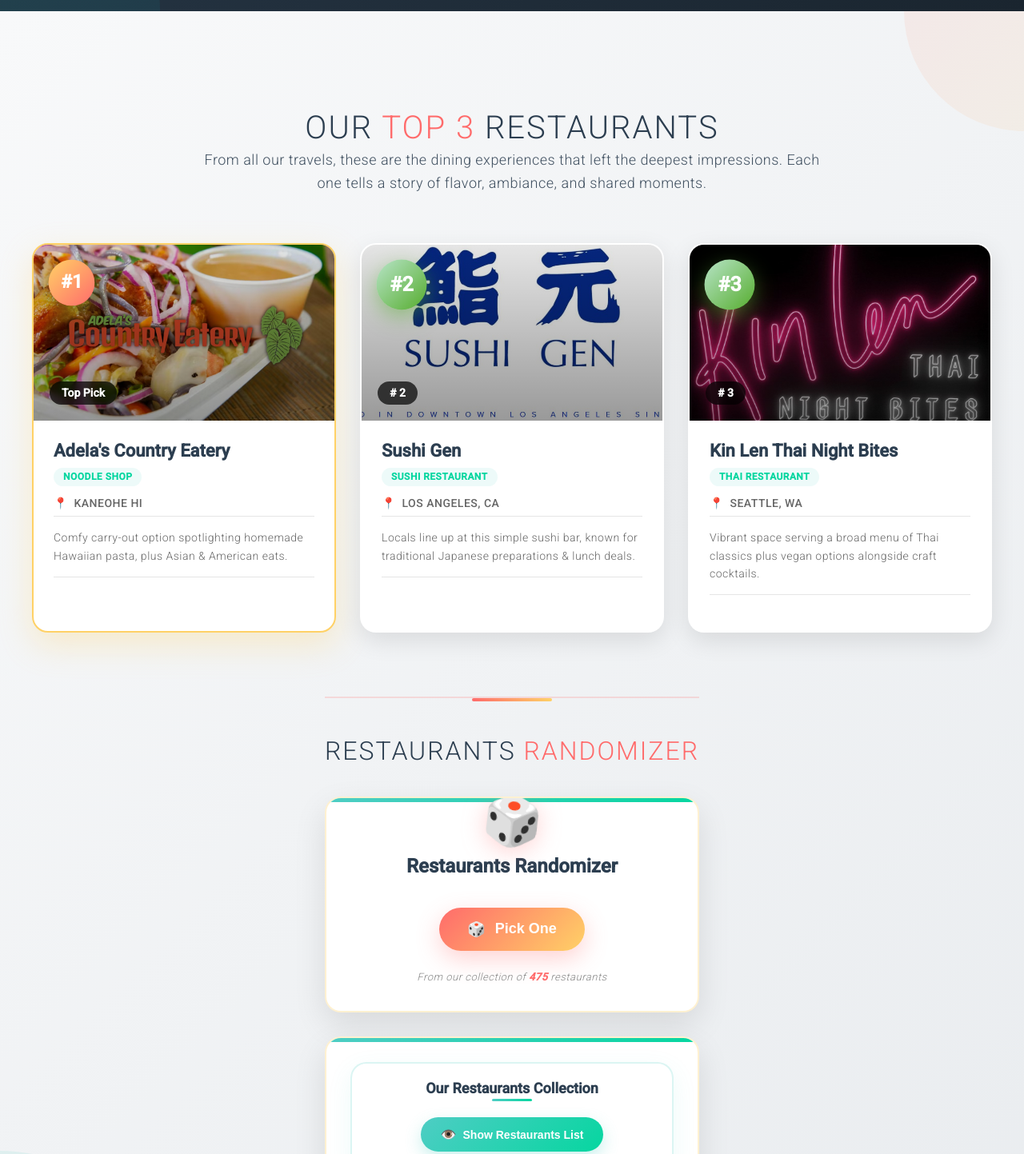
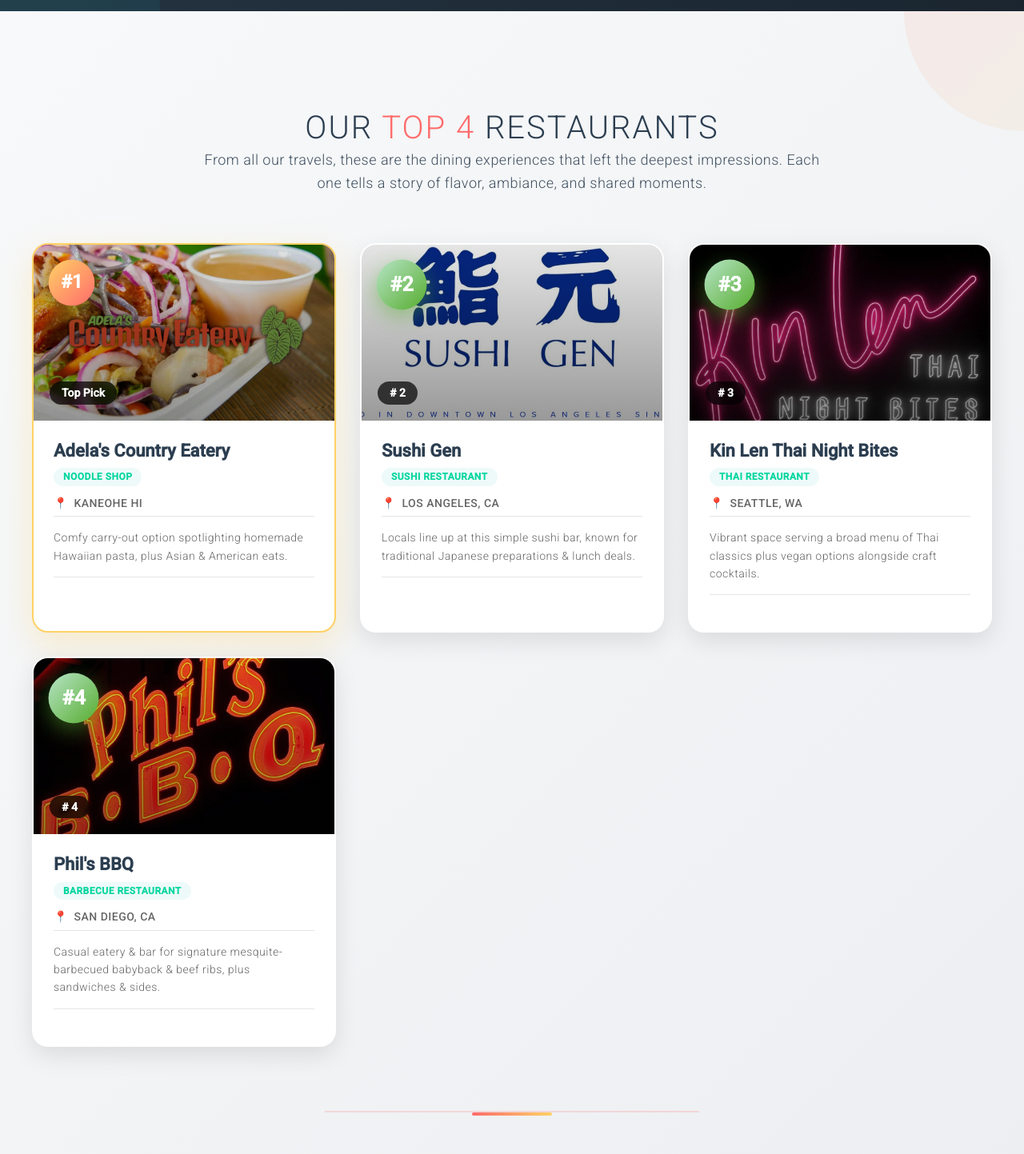
Before and after one commit to TimothyJan/TimMari2026, an Angular app: page / in a window 1280 px wide. Shown: the part 3480-4923 px from the top of the page at 80% size. Built offline with nearby package versions, Linux system fonts and the light colour scheme.

Commit message:
Added Phil's BBQ

```diff
--- a/src/app/sections/restaurants/restaurants.html
+++ b/src/app/sections/restaurants/restaurants.html
@@ -1,7 +1,7 @@
 <section id="restaurants">
   <div class="restaurants container">
     <div class="restaurants-header">
-      <h1 class="section-title">Our <span>Top 3</span> Restaurants</h1>
+      <h1 class="section-title">Our <span>Top 4</span> Restaurants</h1>
       <p class="section-subtitle">From all our travels, these are the dining experiences that left the deepest impressions. Each one tells a story of flavor, ambiance, and shared moments.</p>
     </div>
 
--- a/src/app/sections/restaurants/restaurants.ts
+++ b/src/app/sections/restaurants/restaurants.ts
@@ -42,6 +42,14 @@
       cuisine: 'Thai Restaurant',
       description: 'Vibrant space serving a broad menu of Thai classics plus vegan options alongside craft cocktails.',
       imageUrl: "assets/images/restaurants/kin_len.jpg",
+    },
+    {
+      id: "phils_bbq",
+      name: "Phil's BBQ",
+      location: 'San Diego, CA',
+      cuisine: 'Barbecue Restaurant',
+      description: 'Casual eatery & bar for signature mesquite-barbecued babyback & beef ribs, plus sandwiches & sides.',
+      imageUrl: "assets/images/restaurants/phils_bbq.jpg",
     }
   ];
 }
```
Also changed, not shown: public/assets/images/restaurants/phils_bbq.jpg (added).
